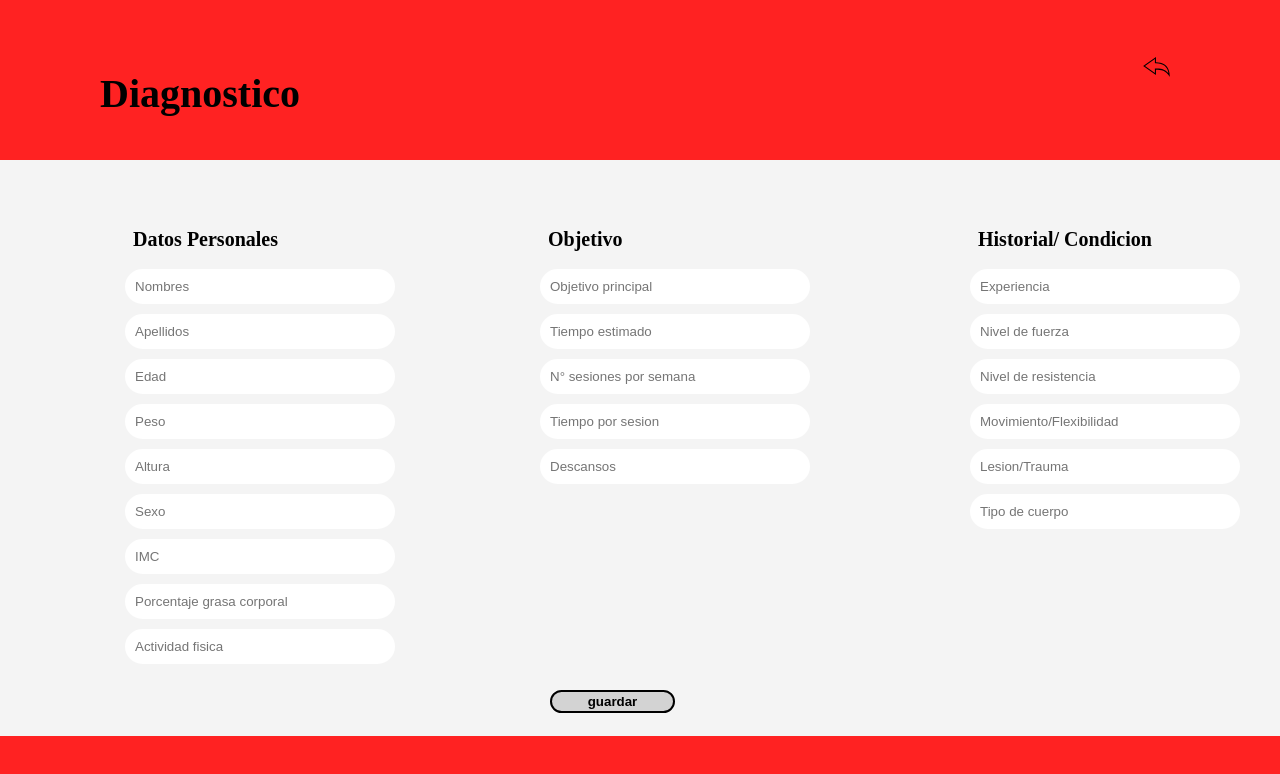
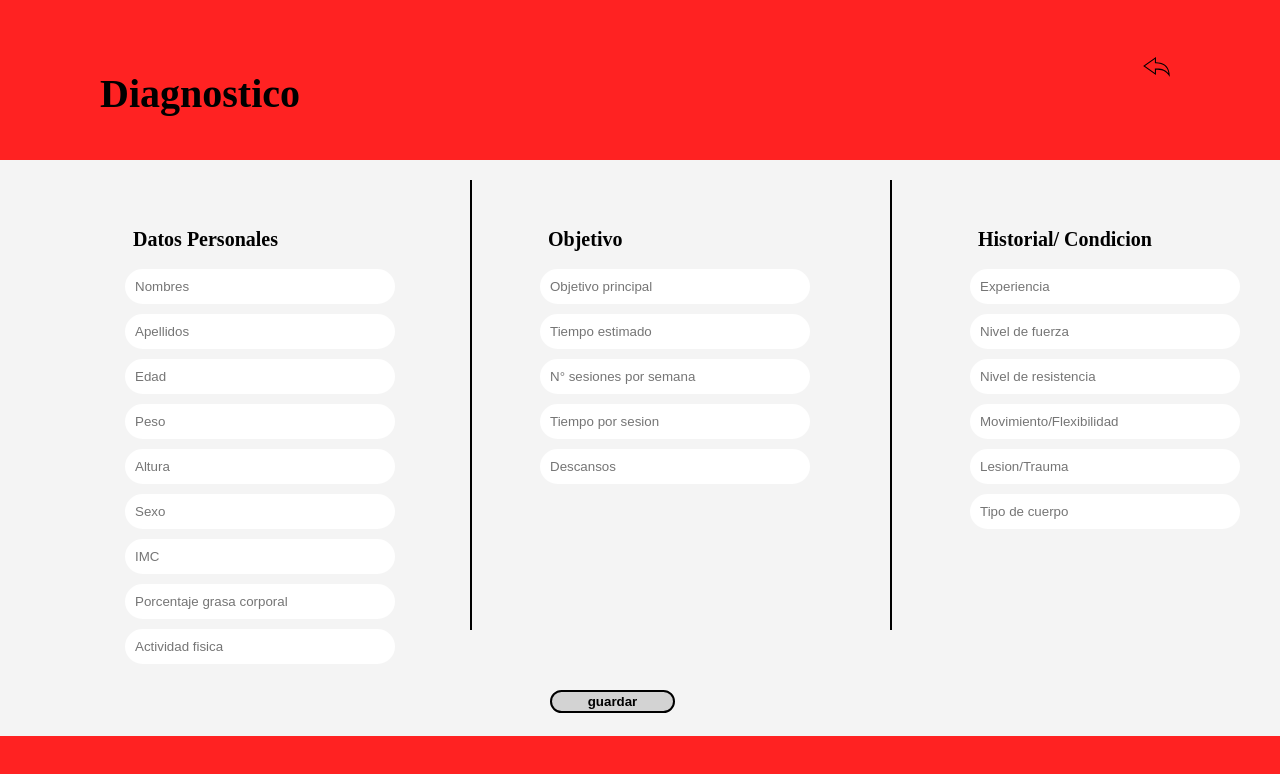
Before and after one commit to wilsonmartinez1007/PROYECTO-GIMAX, a React (Create React App) app in the folder front_end/my-react-app/: page /Diagnostico in a window 1280 px wide. Shown: the top 774 px of the page. Built offline with nearby package versions, Linux system fonts and the light colour scheme.

Commit message:
lineas interfaz divisorias Diagnostico

```diff
--- a/front_end/my-react-app/src/components/auth/CarpDiagnostico/DiagnosticoBox.js
+++ b/front_end/my-react-app/src/components/auth/CarpDiagnostico/DiagnosticoBox.js
@@ -45,6 +45,14 @@ function DiagnosticoBox({}) {
              style ={{width: "250px",marginBottom: "10px", padding: "8px",borderRadius: 20,border: "2px solid white",outline: "none" }}
              placeholder="Actividad fisica" />
           </div>
+          <div style={{
+                position: "absolute",
+                height: "450px",
+                width: "2px",
+                backgroundColor: "black",
+                marginTop: -320,
+                marginLeft: -130
+                }}></div>
         <div style={{
                 // Centra horizontalmente dentro del contenedor
                 display: "flex", flexDirection: "column",
@@ -74,7 +82,14 @@ function DiagnosticoBox({}) {
              style ={{width: "250px",marginBottom: "10px", padding: "8px",borderRadius: 20,border: "2px solid white",outline: "none" }}
              placeholder="Descansos" />
           </div>
-
+          <div style={{
+                position: "absolute",
+                height: "450px",
+                width: "2px",
+                backgroundColor: "black",
+                marginTop: -320,
+                marginLeft: 290
+                }}></div>
     <div style={{
                 // Centra horizontalmente dentro del contenedor
                 display: "flex", flexDirection: "column",
```
